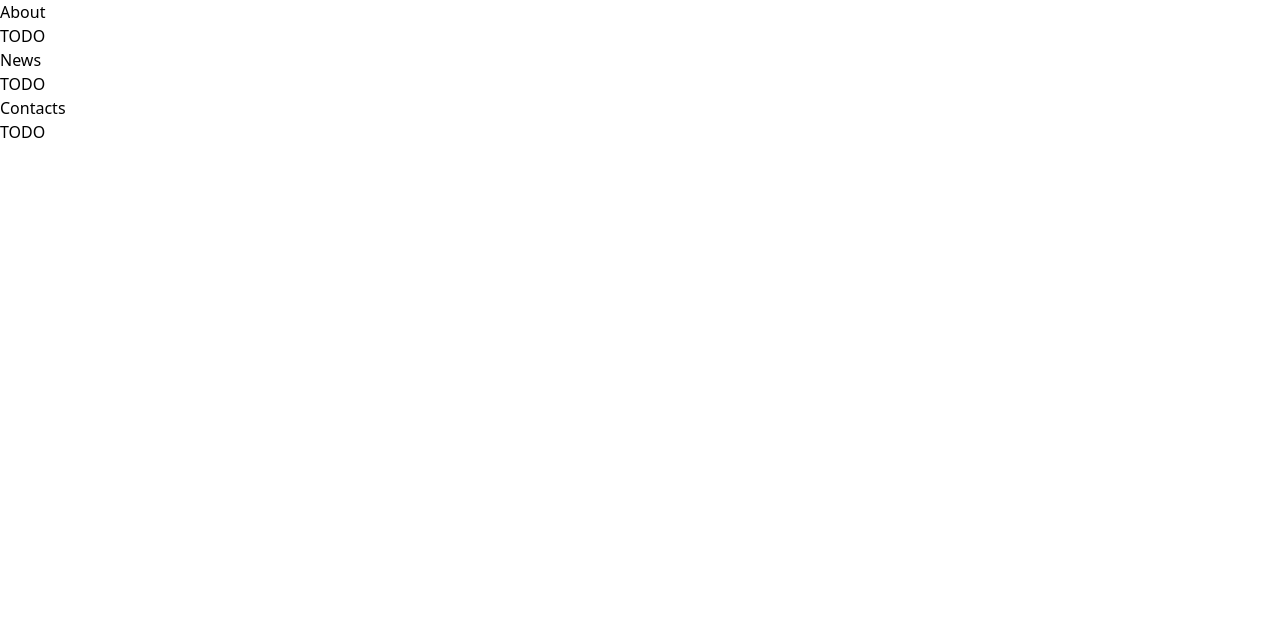
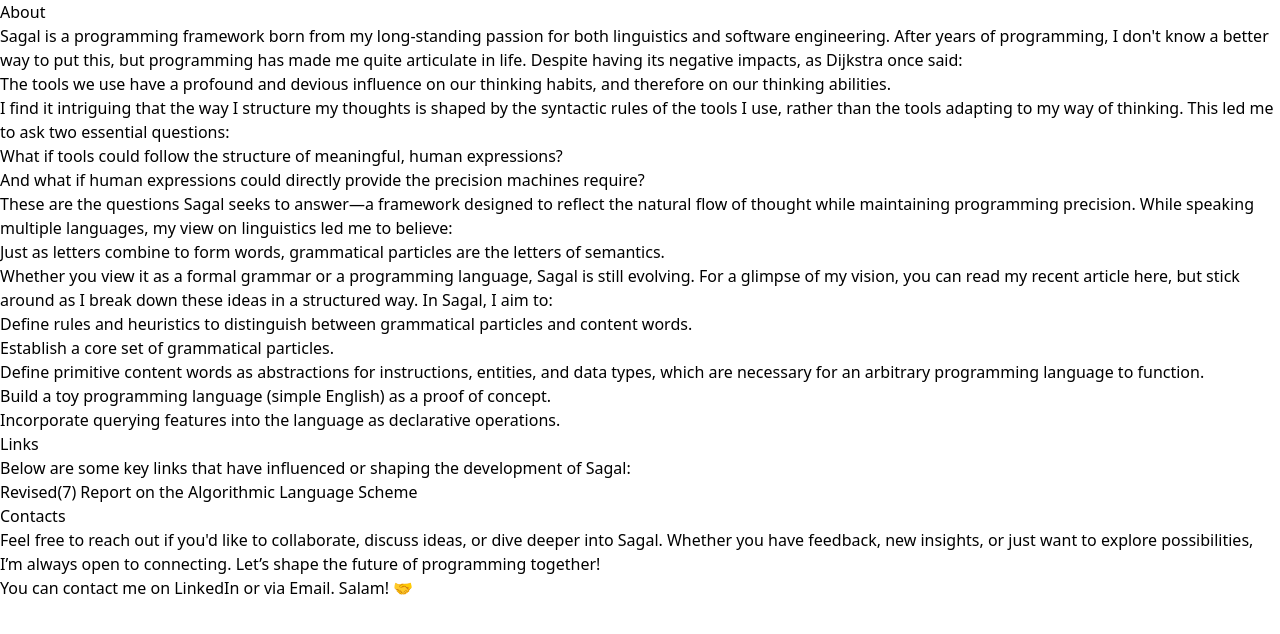
Before and after one commit to sagal-lang/pool, a Next.js app: page /about in a window 1280 px wide. Shown: the top 634 px of the page. Built offline with nearby package versions, Linux system fonts and the light colour scheme.

Commit message:
about page drafted

```diff
--- a/pages/about.mdx
+++ b/pages/about.mdx
@@ -1,8 +1,36 @@
 # About
-> TODO
+Sagal is a programming framework born from my long-standing passion for both linguistics and software engineering.
+After years of programming, I don't know a better way to put this, but programming has made me quite articulate in life.
+Despite having its negative impacts, as Dijkstra once said:
+> The tools we use have a profound and devious influence on our thinking habits, and therefore on our thinking abilities.
 
-## News
-> TODO
+I find it intriguing that the way I structure my thoughts is shaped by the syntactic rules of the tools I use, rather than the tools adapting to my way of thinking.
+This led me to ask two essential questions:
+- What if tools could follow the structure of meaningful, human expressions?
+- And what if human expressions could directly provide the precision machines require?
+
+These are the questions Sagal seeks to answer—a framework designed to reflect the natural flow of thought while maintaining programming precision.
+While speaking multiple languages, my view on linguistics led me to believe:
+> Just as letters combine to form words, grammatical particles are the letters of semantics.
+
+Whether you view it as a formal grammar or a programming language, Sagal is still evolving.
+For a glimpse of my vision, you can read my recent article [here](https://open.substack.com/pub/amoallim/p/the-grammar-of-code-a-framework-inspired?r=16dgo0&utm_campaign=post&utm_medium=web), but stick around as I break down these ideas in a structured way.
+In Sagal, I aim to:
+- Define rules and heuristics to distinguish between [grammatical particles](https://en.wikipedia.org/wiki/Grammatical_particle) and content words.
+- Establish a core set of grammatical particles.
+- Define primitive content words as abstractions for instructions, entities, and data types, which are necessary for an arbitrary programming language to function.
+- Build a toy programming language (simple English) as a proof of concept.
+- Incorporate querying features into the language as declarative operations.
+
+
+## Links
+Below are some key links that have influenced or shaping the development of Sagal:
+- [Revised(7) Report on the Algorithmic Language Scheme](https://small.r7rs.org/attachment/r7rs.pdf)
+
 
 ## Contacts
-> TODO
+Feel free to reach out if you'd like to collaborate, discuss ideas, or dive deeper into Sagal.
+Whether you have feedback, new insights, or just want to explore possibilities, I’m always open to connecting.
+Let’s shape the future of programming together!
+
+You can contact me on [LinkedIn](https://linkedin.com/in/amoallim) or via [Email](mailto:amoallim15@gmail.com). Salam! 🤝
--- a/pages/index.mdx
+++ b/pages/index.mdx
@@ -23,4 +23,4 @@
 
 Sagal is more than just a framework—it's a new way of thinking about code.
 Whether you're a developer, researcher, or someone passionate about linguistics or exploring new ideas, this journey is just beginning.
-Feel free to [reach out](https://linkedin.com/in/amoallim)—I'd be happy to connect and work together. 🤝
+Your collaboration and insights are always welcome! Feel free to [reach out](/about). 🤝
--- a/pages/specs/_meta.json
+++ b/pages/specs/_meta.json
@@ -1,4 +1,5 @@
 {
+  "principles": "Core Principles",
   "particle": "Particle",
   "particles": "Particles"
 }
```
